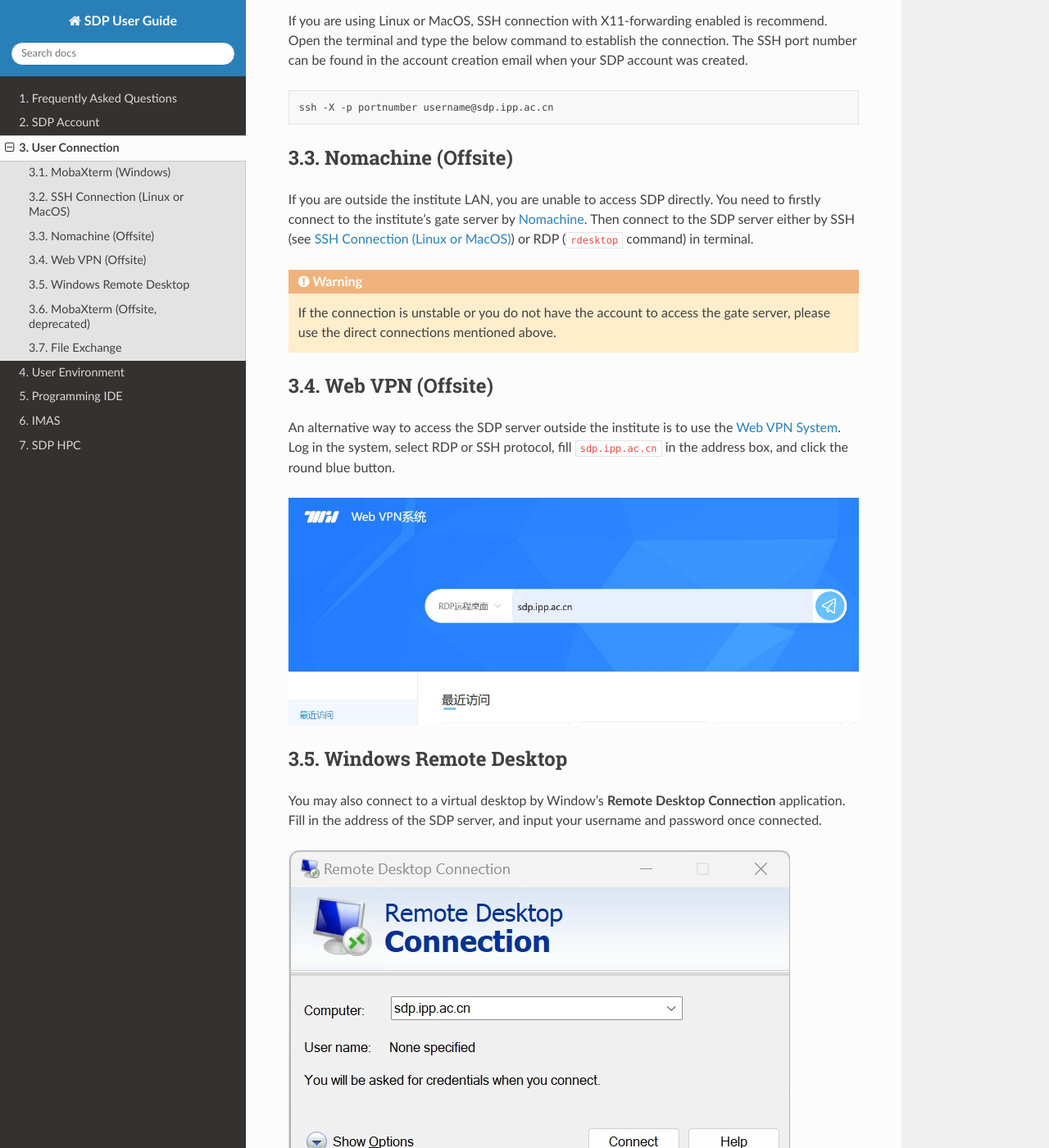
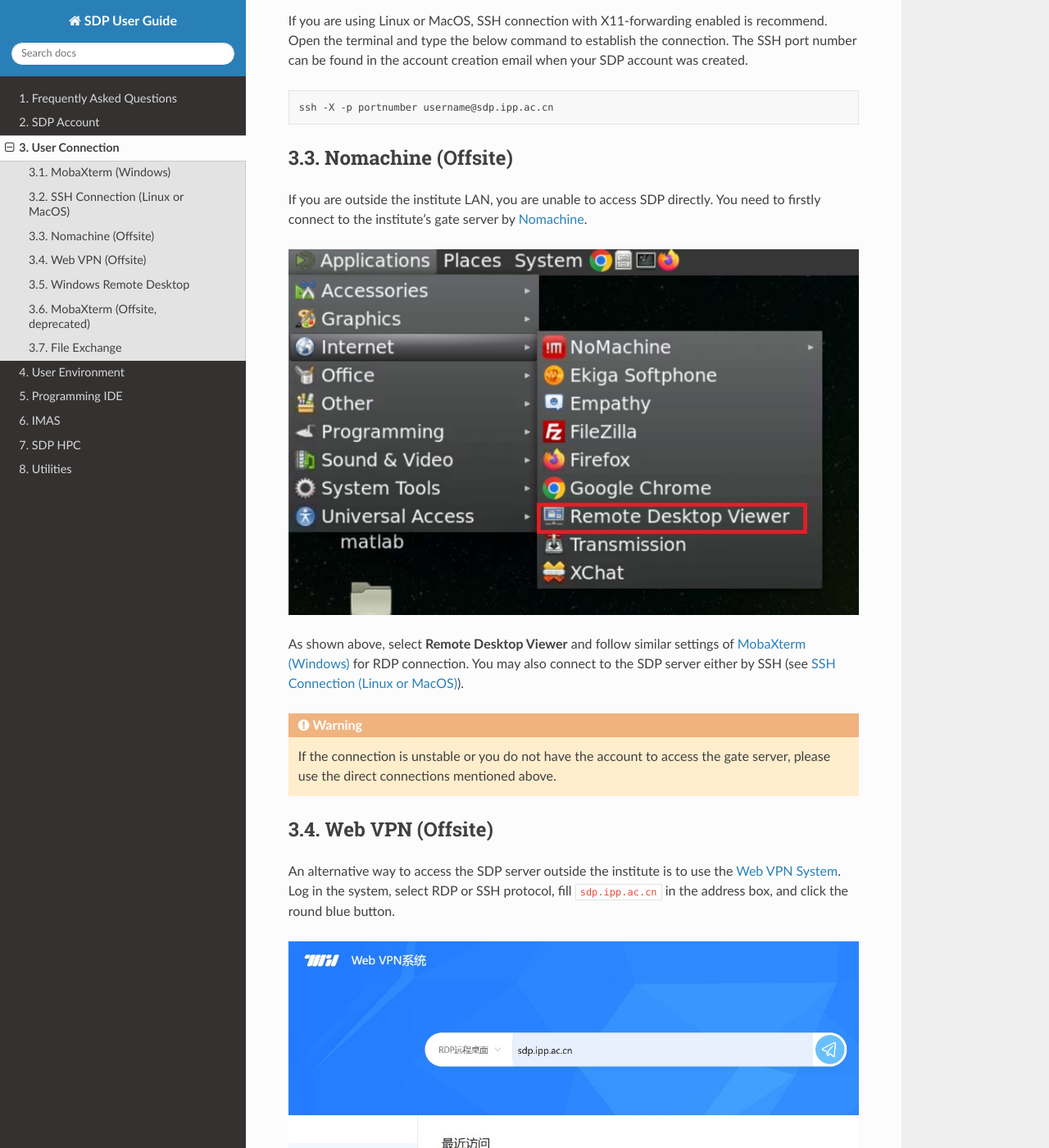
Before and after one commit to jenuis/sdpdoc, a Sphinx documentation site: the page built from source/user_connection.rst, in a window 1280 px wide and 1400 px high, scrolled down 2705 px. Shown: the whole window at 82% size. Built offline with Sphinx 7.4.7 and the Read the Docs theme 2.0.0, drawn with Linux system fonts in a browser that asks for light colours.

Commit message:
Add util.rst. Update user_connection.Nomachine

```diff
--- a/source/faq.rst
+++ b/source/faq.rst
@@ -11,7 +11,7 @@
 
 .. code-block:: bash
 
-    [~ login] ssh user@sdp.ipp.ac.cn
+    [xiangliu@localhost ~] ssh user@sdp.ipp.ac.cn
     ssh: connect to host sdp.ipp.ac.cn port 22: Connection refused
 
 Find the port number in the account creation email holding your account initial password. Then follow the instruction in :ref:`SSH Connection (Linux or MacOS)`
--- a/source/imas.rst
+++ b/source/imas.rst
@@ -29,7 +29,7 @@
 
 .. code-block:: bash
 
-    [xiangliu@localhost ~]$ imasdb -h
+    [xiangliu@localhost ~] imasdb -h
     Create MDSPLUS specific directory tree <treename>/$IMAS_MAJOR_VERSION or 'default'.
 
     imasdb [command]                    create default tree or specify <command>.
--- a/source/index.rst
+++ b/source/index.rst
@@ -20,6 +20,7 @@
    ide
    imas
    hpc
+   util
 
 
 .. Indices and tables
--- a/source/user_connection.rst
+++ b/source/user_connection.rst
@@ -36,7 +36,11 @@
 ---------------------------
 Nomachine (Offsite)
 ---------------------------
-If you are outside the institute LAN, you are unable to access SDP directly. You need to firstly connect to the institute's gate server by `Nomachine <https://downloads.nomachine.com/>`_. Then connect to the SDP server either by SSH (see :ref:`ssh connection (linux or macos)`) or RDP (``rdesktop`` command) in terminal.
+If you are outside the institute LAN, you are unable to access SDP directly. You need to firstly connect to the institute's gate server by `Nomachine <https://downloads.nomachine.com/>`_.
+
+.. image:: pic/user_connection_remote_desktop_viewer.jpg
+
+As shown above, select **Remote Desktop Viewer** and follow similar settings of :ref:`MobaXterm (Windows)` for RDP connection. You may also connect to the SDP server either by SSH (see :ref:`ssh connection (linux or macos)`).
 
 .. warning::
     If the connection is unstable or you do not have the account to access the gate server, please use the direct connections mentioned above.
```
Also changed, not shown: source/util.rst (added, +20 -0 lines), source/pic/kepler_doc.jpg (added), source/pic/user_connection_remote_desktop_viewer.jpg (added).
